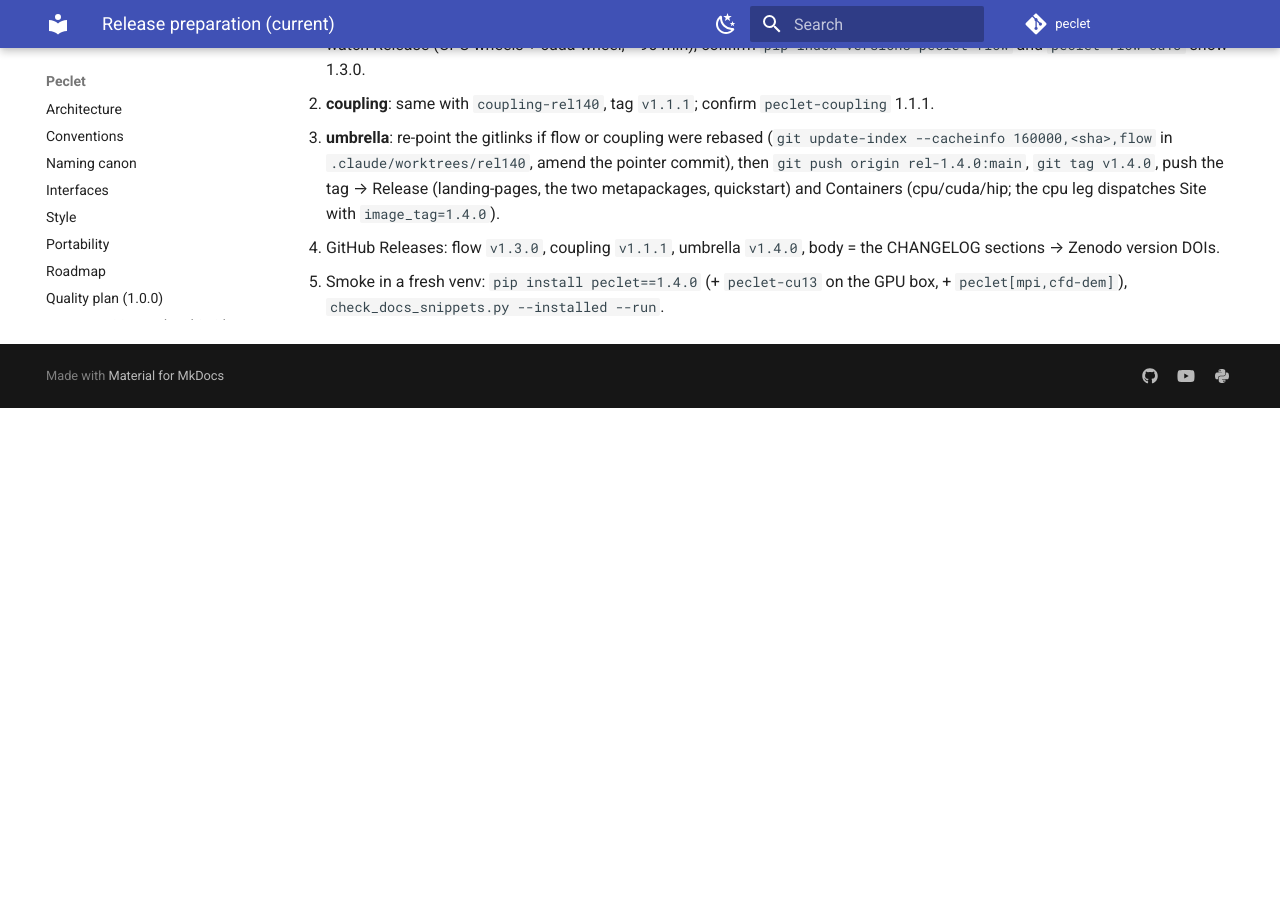
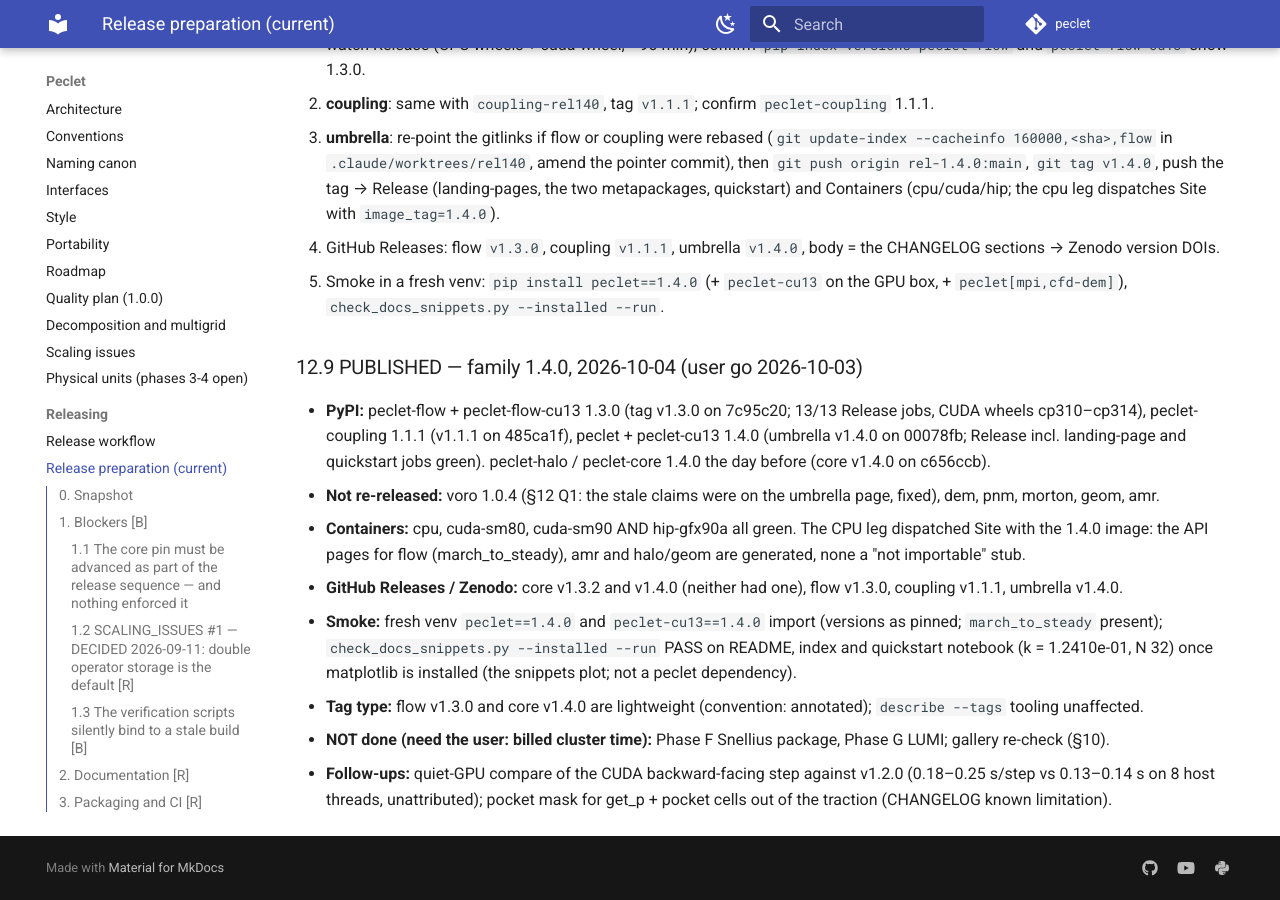
Before and after one commit to computational-chemical-engineering/peclet, an MkDocs documentation site: the page built from docs/RELEASE_PREP.md, in a window 1280 px wide and 900 px high, scrolled down 28121 px. Built offline with MkDocs 1.6.1 and Material for MkDocs 9.7.7, drawn with Linux system fonts in a browser that asks for light colours; comment, search, counter and statistics services are not loaded; before the commit the page ends 28529 px from its top, so only the background shows below that.

Commit message:
RELEASE_PREP §12.9: family 1.4.0 published (PyPI, containers incl. hip, site, releases, smoke)
Co-Authored-By: Claude Opus 5.5 <noreply@anthropic.com>
Claude-Session: https://claude.ai/code/session_015fNTZgmz6U1bv2MRTM3bbF

```diff
--- a/docs/RELEASE_PREP.md
+++ b/docs/RELEASE_PREP.md
@@ -1166,3 +1166,20 @@ dispatch). Every change sits on a local branch `rel-1.4.0` in a sibling worktree
    sections → Zenodo version DOIs.
 5. Smoke in a fresh venv: `pip install peclet==1.4.0` (+ `peclet-cu13` on the GPU box, +
    `peclet[mpi,cfd-dem]`), `check_docs_snippets.py --installed --run`.
+
+### 12.9 PUBLISHED — family 1.4.0, 2026-10-04 (user go 2026-10-03)
+
+- **PyPI:** peclet-flow + peclet-flow-cu13 1.3.0 (tag v1.3.0 on 7c95c20; 13/13 Release jobs, CUDA wheels cp310–cp314),
+  peclet-coupling 1.1.1 (v1.1.1 on 485ca1f), peclet + peclet-cu13 1.4.0 (umbrella v1.4.0 on 00078fb; Release
+  incl. landing-page and quickstart jobs green). peclet-halo / peclet-core 1.4.0 the day before (core v1.4.0 on c656ccb).
+- **Not re-released:** voro 1.0.4 (§12 Q1: the stale claims were on the umbrella page, fixed), dem, pnm, morton, geom, amr.
+- **Containers:** cpu, cuda-sm80, cuda-sm90 AND hip-gfx90a all green. The CPU leg dispatched Site with the 1.4.0 image:
+  the API pages for flow (march_to_steady), amr and halo/geom are generated, none a "not importable" stub.
+- **GitHub Releases / Zenodo:** core v1.3.2 and v1.4.0 (neither had one), flow v1.3.0, coupling v1.1.1, umbrella v1.4.0.
+- **Smoke:** fresh venv `peclet==1.4.0` and `peclet-cu13==1.4.0` import (versions as pinned; `march_to_steady` present);
+  `check_docs_snippets.py --installed --run` PASS on README, index and quickstart notebook (k = 1.2410e-01, N 32)
+  once matplotlib is installed (the snippets plot; not a peclet dependency).
+- **Tag type:** flow v1.3.0 and core v1.4.0 are lightweight (convention: annotated); `describe --tags` tooling unaffected.
+- **NOT done (need the user: billed cluster time):** Phase F Snellius package, Phase G LUMI; gallery re-check (§10).
+- **Follow-ups:** quiet-GPU compare of the CUDA backward-facing step against v1.2.0 (0.18–0.25 s/step vs 0.13–0.14 s on
+  8 host threads, unattributed); pocket mask for get_p + pocket cells out of the traction (CHANGELOG known limitation).
```
